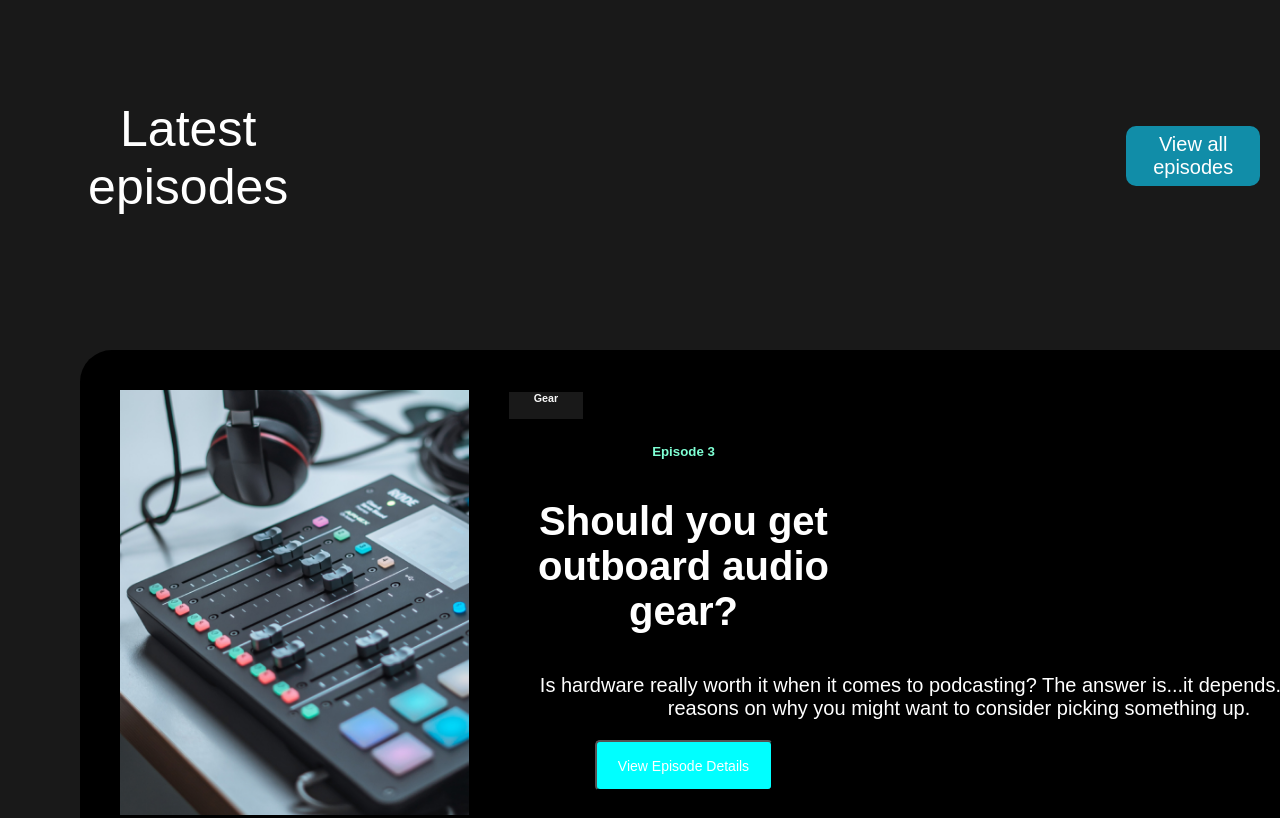
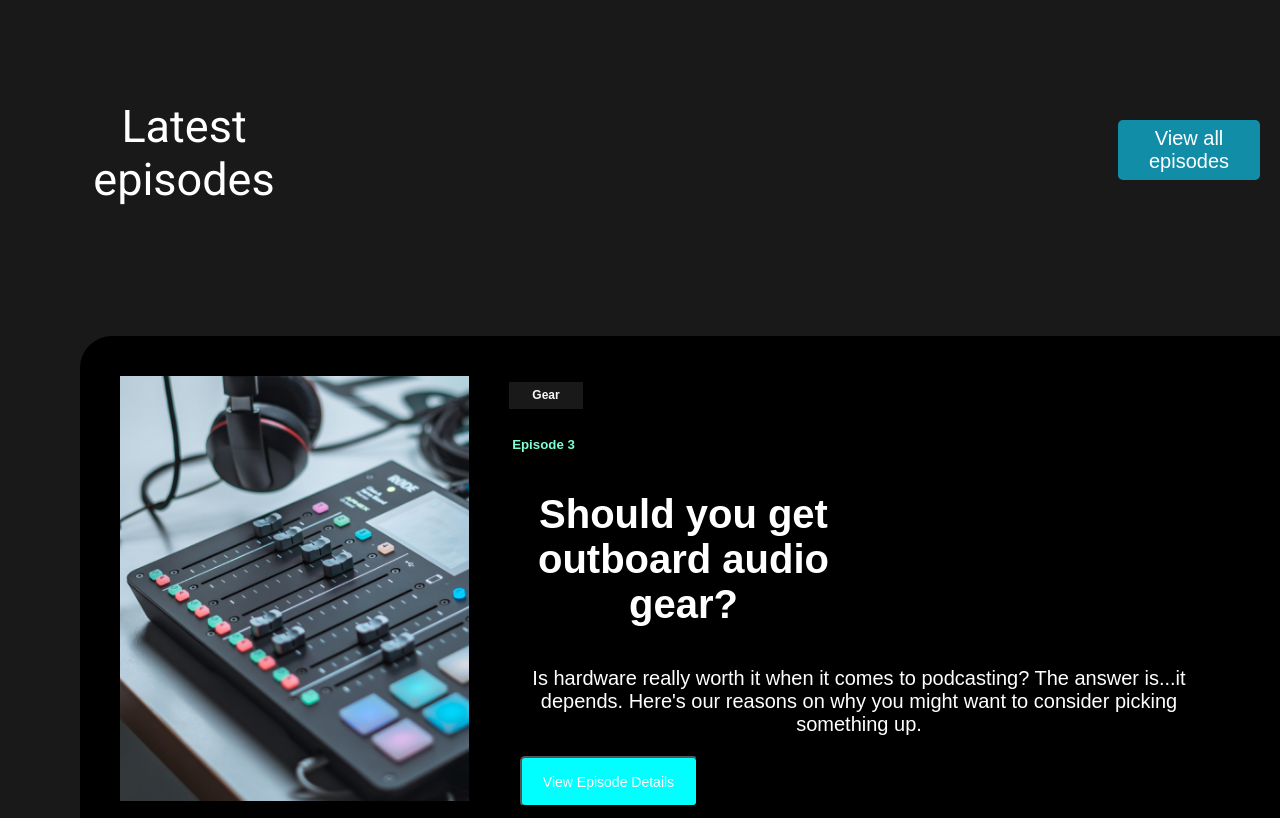
Before and after one commit to mukhammadalikamalov/castaway-figma, a plain HTML site: page Castaway - Figma/index.html in a window 1280 px wide. Shown: the part 980-1798 px from the top of the page. Drawn offline with Linux system fonts and the light colour scheme.

Commit message:
made some changes

```diff
--- a/Castaway - Figma/index.html
+++ b/Castaway - Figma/index.html
@@ -6,6 +6,9 @@
     <meta name="viewport" content="width=device-width, initial-scale=1.0">
 
     <link rel="stylesheet" href="style/styles.css">
+    <link rel="preconnect" href="https://fonts.googleapis.com">
+    <link rel="preconnect" href="https://fonts.gstatic.com" crossorigin>
+    <link href="https://fonts.googleapis.com/css2?family=Roboto&display=swap" rel="stylesheet">
 
     <title>Castaway - Figma</title>
 </head>
--- a/Castaway - Figma/style/styles.css
+++ b/Castaway - Figma/style/styles.css
@@ -1,9 +1,11 @@
+@import url('https://fonts.googleapis.com/css2?family=Roboto&display=swap');
+
 * {
     box-sizing: border-box;
 }
 
 body {
-     font-family: Arial, sans-serif;
+    font-family: 'Roboto', sans-serif;
     text-align: center;
     margin: 0;
     padding: 0;
@@ -52,7 +54,7 @@
 }
 
 .small_piece h1 {
-     font-size: 50px;
+    font-size: 45px;
     font-weight: 100;
 }
 
@@ -63,7 +65,7 @@
     margin-left: 800px;
     font-size: 20px;
     height: 60px;
-     border-radius: 10px;
+    border-radius: 5px;
     font-weight: 100;
 }
 
@@ -87,7 +89,6 @@
     width: 178px;
     height: 51px;
     background-color: aqua;
-     margin-left: 1180px;
     border-radius: 10px;
 }
 
@@ -128,15 +129,19 @@
 }
 
 .card-text>h6 {
-     text-align: center;
+    display: flex;
+    justify-content: center;
     color: rgb(247, 247, 247);
     background-color: #191919;
     width: 74px;
     height: 27px;
+    padding-top: 6px;
+    font-size: 12px;
 }
 
 .card-text>h5 {
     color: aquamarine;
+    margin-left: -280px;
 }
 
 .card-text>h3 {
@@ -146,7 +151,7 @@
 }
 
 .card-text p {
-     width: 900px;
+    width: 700px;
     font-size: 20px;
     color: #fff;
     font-weight: 900px;
@@ -159,6 +164,7 @@
     height: 51px;
     background-color: aqua;
     border-radius: 5px;
+    margin-left: -150px;
 }
 
 .card-text>button:hover {
```
Lines whose indentation alone changed are shown as unchanged.
